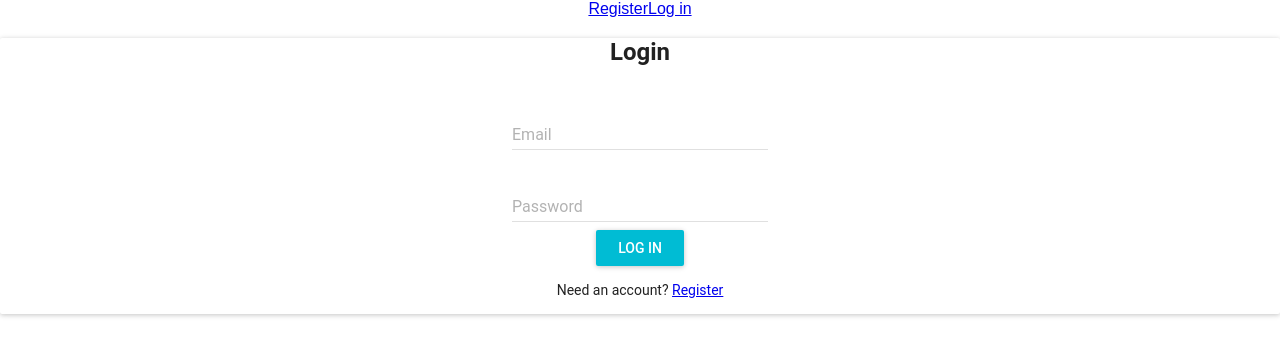
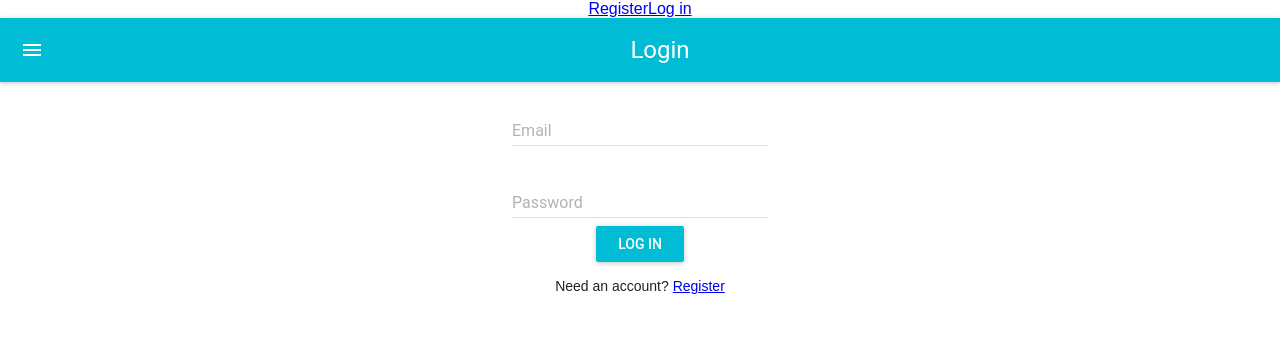
Before and after one commit to TSilviu/react-basic-user, a React (Create React App) app: page /login in a window 1280 px wide. Shown: the top 356 px of the page. Built offline with nearby package versions, Linux system fonts and the light colour scheme; what react-tap-event-plugin would draw is missing.

Commit message:
Remove Card and add AppBar

```diff
--- a/src/Login.js
+++ b/src/Login.js
@@ -1,6 +1,7 @@
 import React from 'react';
 import { Link } from 'react-router-dom';
-import { Card, CardText } from 'material-ui/Card';
+import { CardText } from 'material-ui/Card';
+import AppBar from 'material-ui/AppBar';
 import RaisedButton from 'material-ui/RaisedButton';
 import TextField from 'material-ui/TextField';
 
@@ -36,9 +37,8 @@ export default class Login extends React.Component {
 
   render() {
     return(
-      <Card>
       <form onSubmit={this.processForm}>
-          <h2>Login</h2>
+      <AppBar title="Login"/>
 
         <div>
           <TextField
@@ -64,7 +64,6 @@ export default class Login extends React.Component {
         <CardText>Need an account? <Link to={'/register'}>Register</Link></CardText>
 
       </form>
-      </Card>
     )
   }
 }
--- a/src/Register.js
+++ b/src/Register.js
@@ -1,6 +1,7 @@
 import React from 'react';
 import { Link } from 'react-router-dom';
-import { Card, CardText } from 'material-ui/Card';
+import { CardText } from 'material-ui/Card';
+import AppBar from 'material-ui/AppBar';
 import RaisedButton from 'material-ui/RaisedButton';
 import TextField from 'material-ui/TextField';
 
@@ -37,9 +38,8 @@ export default class Register extends React.Component {
 
   render() {
     return(
-      <Card>
       <form onSubmit={this.processForm}>
-          <h2>Sign Up</h2>
+        <AppBar title="Register"/>
 
         <div>
           <TextField
@@ -72,9 +72,7 @@ export default class Register extends React.Component {
         <RaisedButton type="submit" label="Register" primary />
 
         <CardText>Already have an account? <Link to={'/login'}>Log in</Link></CardText>
-
       </form>
-      </Card>
     )
   }
 }
```
Lines whose indentation alone changed are shown as unchanged.
